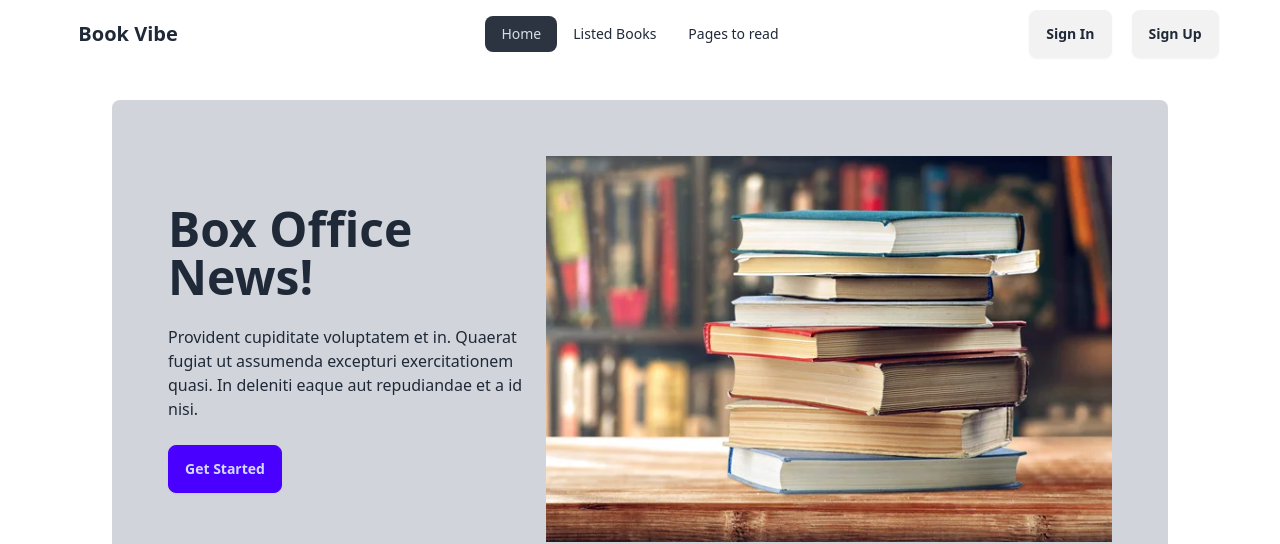
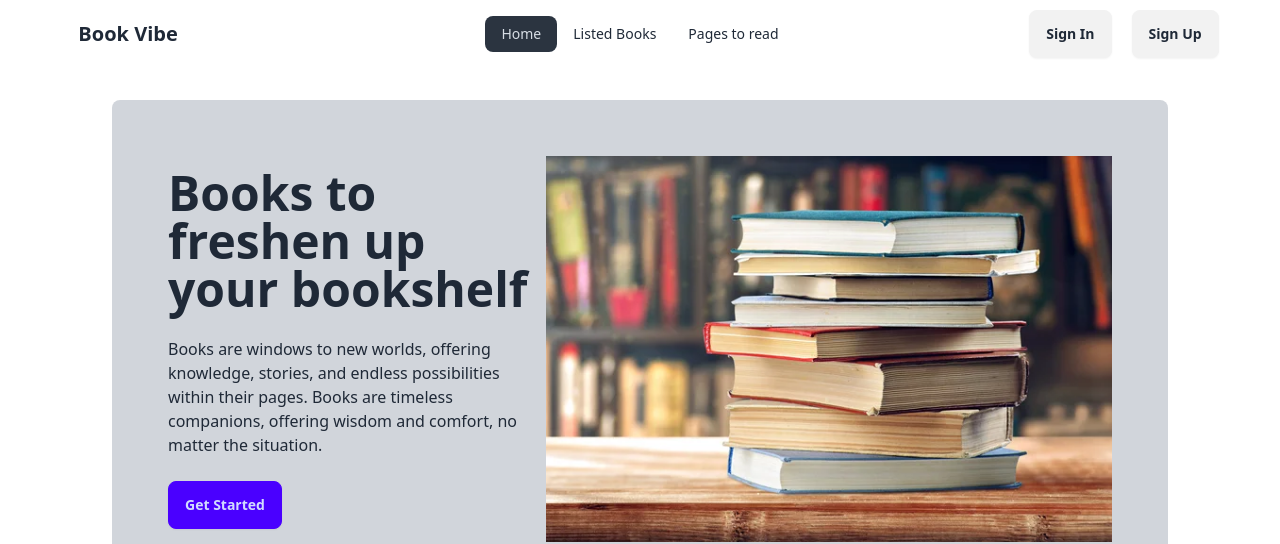
Before and after one commit to sayak53/Book-Vibe-Project, a React (Vite) app: page / in a window 1280 px wide. Shown: the top 544 px of the page. Built offline with nearby package versions, Linux system fonts and the light colour scheme.

Commit message:
home section fully completed

```diff
--- a/src/components/Banner/Banner.jsx
+++ b/src/components/Banner/Banner.jsx
@@ -1,16 +1,17 @@
-import bookimg from '../../assets/books.jpg'
+import bookimg from "../../assets/books.jpg";
 const Banner = () => {
   return (
     <div className="w-[90%] mx-auto bg-gray-300 rounded-lg mt-8 mb-8 p-10">
       <div className="hero-content flex-col lg:flex-row-reverse">
-          <img
-            src={bookimg}
-            className="w-[90%] lg:w-[60%]" />
+        <img src={bookimg} className="w-[90%] lg:w-[60%]" />
         <div>
-            <h1 className="text-5xl font-bold">Box Office News!</h1>
+          <h1 className="text-3xl md:text-4xl lg:text-5xl font-bold">
+            Books to freshen up your bookshelf
+          </h1>
           <p className="py-6">
-              Provident cupiditate voluptatem et in. Quaerat fugiat ut assumenda excepturi exercitationem
-              quasi. In deleniti eaque aut repudiandae et a id nisi.
+            Books are windows to new worlds, offering knowledge, stories, and
+            endless possibilities within their pages. Books are timeless
+            companions, offering wisdom and comfort, no matter the situation.{" "}
           </p>
           <button className="btn btn-primary">Get Started</button>
         </div>
```
Lines whose indentation alone changed are shown as unchanged.
